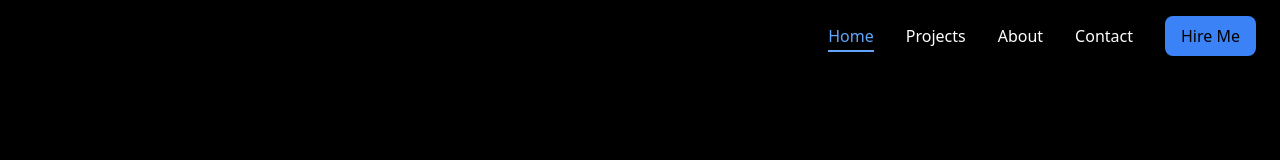
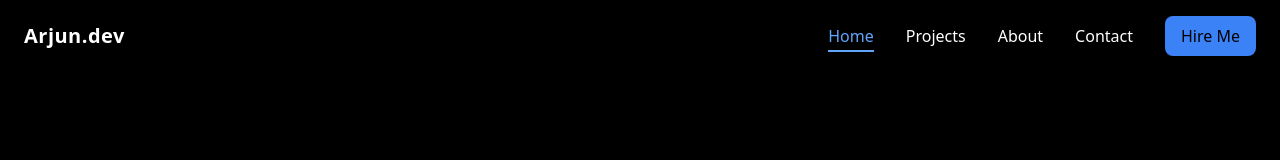
Before and after one commit to arjunyadavtech/Portfolio-website, a React app: page / in a window 1280 px wide. Shown: the top 160 px of the page. Built offline with nearby package versions, Linux system fonts and the light colour scheme; the HTML template or start-up script is replaced by a standard one.

Commit message:
fix: the navbar text

```diff
--- a/src/components/Navbar/Navbar.jsx
+++ b/src/components/Navbar/Navbar.jsx
@@ -46,7 +46,7 @@ const Navbar = () => {
       }`}
     >
       {/* Logo */}
-      <h1 className="text-xl font-bold tracking-wide cursor-pointer hover:text-blue-400 transition">
+      <h1 className="text-xl text-white font-bold tracking-wide cursor-pointer hover:text-blue-400 transition">
         Arjun.dev
       </h1>
 
```
